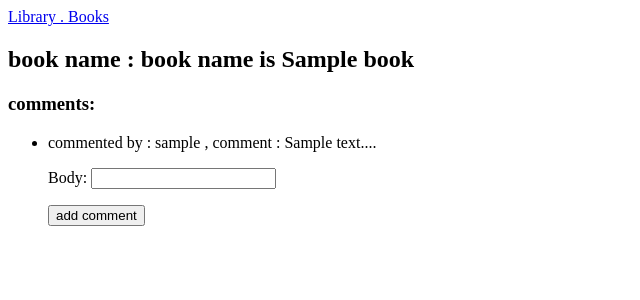
After one commit to arvinyazdani/book_library_handeler_arvin, a Django app: page /book/1/ in a window 1280 px wide. The commit adds this page. Shown: the top 300 px of the page, without its empty margins (0-640 px from the left). Run offline with Django 4.2, Linux system fonts and the light colour scheme; tables that the repository leaves empty hold one stand-in row (values such as "Sample post").

Commit message:
finish comment models and views and forms

```diff
--- a/booklibrary/urls.py
+++ b/booklibrary/urls.py
@@ -18,5 +18,5 @@ from django.urls import path, include
 
 urlpatterns = [
     path('admin/', admin.site.urls),
-    path('', include("books.urls")),
+    path('', include("books.urls"))
 ]
--- a/books/admin.py
+++ b/books/admin.py
@@ -1,4 +1,5 @@
 from django.contrib import admin
-from .models import Book
+from .models import Book, Comment
 
 admin.site.register(Book)
+admin.site.register(Comment)
--- /dev/null
+++ b/books/forms.py
@@ -0,0 +1,11 @@
+from django import forms
+from .models import Comment
+
+
+class CommentForm(forms.ModelForm):
+	""" creat topic for client """
+	class Meta:
+		""" auth elemans for form"""
+		model = Comment
+		fields = ['body']
+		label = {'body': 'comment type : '}
--- a/books/models.py
+++ b/books/models.py
@@ -1,5 +1,5 @@
 from django.db import models
-
+from django.contrib.auth.models import User
 
 TITLE_CHOICES = (
                 ("scientific",'Scientific'),
@@ -18,3 +18,12 @@ class Book(models.Model):
 
     def __str__(self):
         return f"book name is {self.name}"
+
+class Comment(models.Model):
+    body = models.CharField(max_length=200)
+    book = models.ForeignKey(Book, on_delete=models.CASCADE)
+    date_added = models.DateTimeField(auto_now_add=True)
+    author = models.ForeignKey(User, on_delete=models.CASCADE)
+
+    def __str__(self):
+        return f"commented by : {self.author} , comment : {self.body[:20]}..."
--- /dev/null
+++ b/books/templates/book/book_detail.html
@@ -0,0 +1,35 @@
+{% extends 'base.html' %}
+
+
+{% block content %}
+
+<h2>book name : {{book}}</h2>
+
+
+<h3>comments:</h3>
+
+<ul>
+    {% for comment in comments %}
+    <li>
+        {{comment}}
+    </li>
+    {%empty%}
+        <li>
+            creat first comment .
+        </li>
+    {% endfor %}
+
+    <form action="{% url 'books:book_detail' book.id %}" method="post">
+
+        {{form.as_p}}
+        {% csrf_token %}
+        <button name="submit">add comment</button>
+    </form>
+
+</ul>
+
+
+
+
+
+{% endblock content %}
--- a/books/urls.py
+++ b/books/urls.py
@@ -5,6 +5,8 @@ app_name = "books"
 
 urlpatterns = [
     path('', views.index, name="index" ),
-    path('books/', views.books, name="book" )
+    path('books/', views.books, name="book" ),
+    path('book/<int:book_id>/', views.book, name="book_detail")
+
 
 ]
--- a/books/views.py
+++ b/books/views.py
@@ -1,10 +1,29 @@
-from django.shortcuts import render
+from django.shortcuts import render, redirect
 from .models import Book
+from .forms import CommentForm
 
 def index(request):
     return render(request, 'book/index.html')
 
 def books(request):
-    book = Book.objects.all()
+    book = Book.objects.order_by("-date_added")
     context = {"book":book}
     return render(request, 'book/books.html', context)
+
+def book(request,book_id):
+    book = Book.objects.get(id=book_id)
+    comments = book.comment_set.order_by("-date_added")
+    if request.method != "POST":
+        form = CommentForm()
+    else:
+        form = CommentForm(data=request.POST)
+        if form.is_valid():
+            add_user = form.save(commit=False)
+            add_user.author = request.user
+            add_user.book = book
+            add_user.save()
+            return redirect("books:book_detail",book_id)
+
+
+    context = {"book":book,"comments":comments, "form":form}
+    return render(request, "book/book_detail.html", context)
```
Also changed, not shown: books/templates/book/books.html (+6 -2 lines), books/migrations/0003_comment.py (added).
